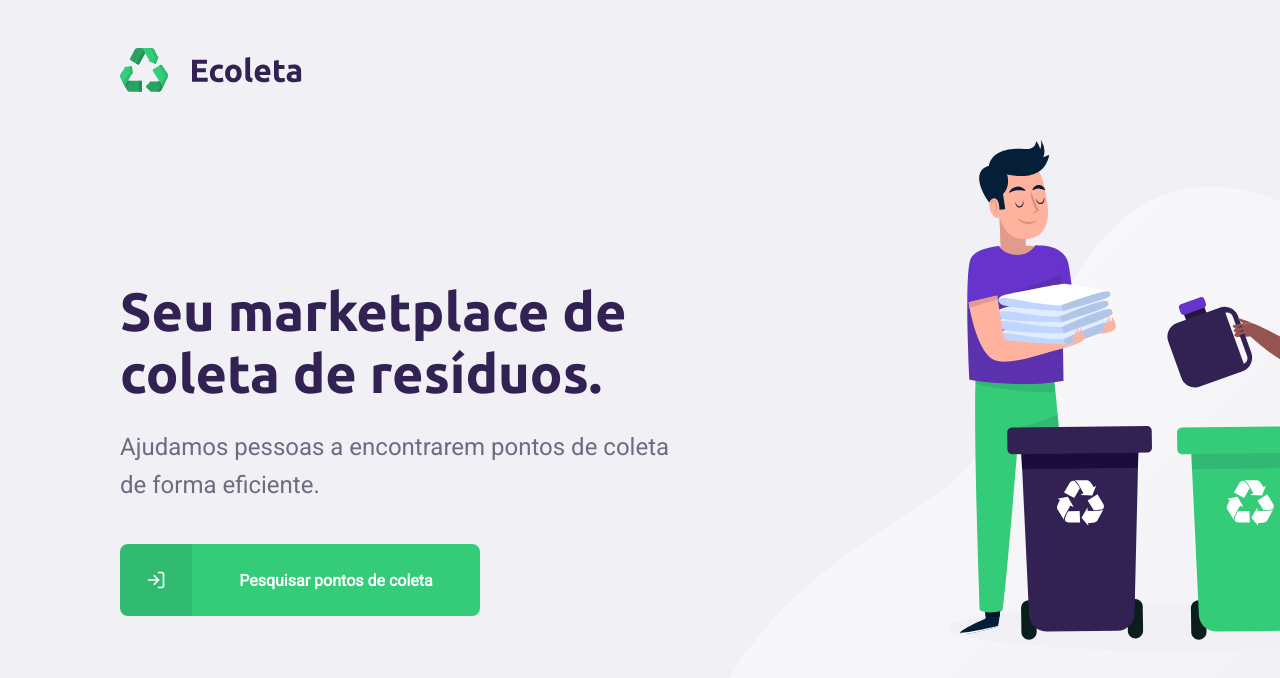
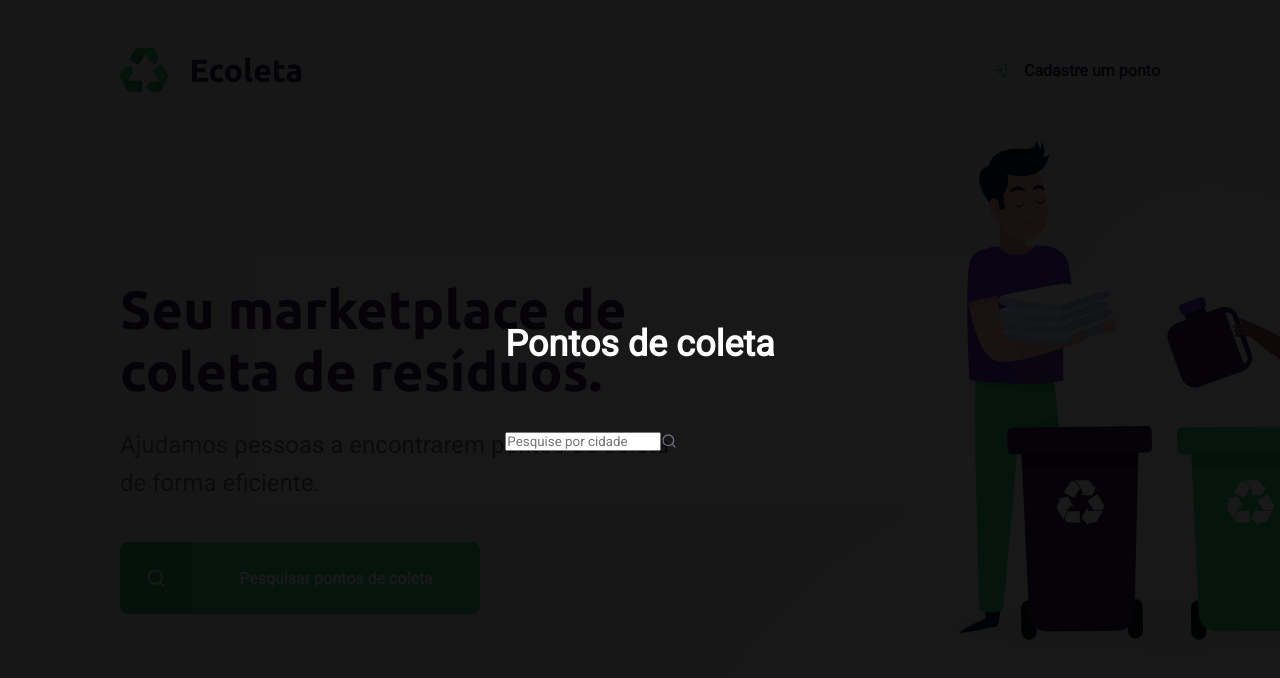
Before and after one commit to Alessandra-Nastassja/NLW-ROCKETSEAT, a React (Create React App) app in the folder web/: page / in a window 1280 px wide. Shown: the top 678 px of the page. Built offline with nearby package versions, Linux system fonts and the light colour scheme.

Commit message:
Criação da busca por ponto

```diff
--- a/web/src/pages/Home/index.tsx
+++ b/web/src/pages/Home/index.tsx
@@ -1,5 +1,5 @@
 import React from 'react';
-import { FiLogIn } from 'react-icons/fi';
+import { FiLogIn, FiSearch } from 'react-icons/fi';
 import { Link } from 'react-router-dom';
 
 import logo from '../../assets/logo.svg';
@@ -8,23 +8,38 @@ import './styles.css';
 
 const Home = () => {
     return (
+        <>
             <div id="page-home">
                 <div className="content">
                     <header>
                         <img src={logo} alt="Logo do Ecoleta"/>
+                        <Link to="/create-point">
+                            <FiLogIn/>
+                            Cadastre um ponto
+                        </Link>
                     </header>
                     <main>
                         <h1>Seu marketplace de coleta de resíduos.</h1>
                         <p>Ajudamos pessoas a encontrarem pontos de coleta de forma eficiente.</p>
-                     <Link to="/create-point">
+                        <Link to="/list-point">
                             <span>
-                             <FiLogIn/>
+                                <FiSearch/>
                             </span>
                             <strong>Pesquisar pontos de coleta</strong>
                         </Link>
                     </main>
                 </div>
             </div>
+            <div id="popup-home">
+                <div className="content">
+                    <label>Pontos de coleta</label>
+                    <div>
+                        <input type="text" placeholder="Pesquise por cidade"/>
+                        <FiSearch/>
+                    </div>
+                </div>
+            </div>
+        </>
     );
 }
 
--- a/web/src/pages/Home/styles.css
+++ b/web/src/pages/Home/styles.css
@@ -17,7 +17,26 @@
   }
 
   #page-home .content header {
+    width: 100%;
     margin: 48px 0 0;
+
+    display: flex;
+    justify-content: space-between;
+    align-items: center;
+  }
+
+  #page-home .content header a {
+    color: var(--title-color);
+    font-weight: bold;
+    text-decoration: none;
+
+    display: flex;
+    align-items: center;
+  }
+
+  #page-home .content header a svg {
+    margin-right: 16px;
+    color: var(--primary-color);
   }
 
   #page-home .content main {
@@ -83,6 +102,38 @@
     background: #2FB86E;
   }
 
+  #popup-home {
+    width: 100%;
+    height: 100%;
+    top: 0px;
+
+    position: fixed;
+    display: flex;
+    justify-content: center;
+    align-items: center;
+
+    background: rgba(0,0,0,.9);
+  }
+
+  #popup-home .content label{
+    font-size: 36px;
+    font-weight: 600;
+    color: #FFF;
+  }
+
+  #popup-home .content div{
+    width: 100%;
+    max-width: 360px;
+    height: 72px;
+    /* background: var(--primary-color); */
+    border-radius: 8px;
+    text-decoration: none;
+    display: flex;
+    align-items: center;
+    overflow: hidden;
+    margin-top: 40px;
+  }
+
   @media(max-width: 900px) {
     #page-home .content {
       align-items: center;
--- /dev/null
+++ b/web/src/pages/ListPoint/index.tsx
@@ -0,0 +1,12 @@
+import React from 'react';
+
+import './styles.css';
+
+const ListPoint = () => {
+    return (
+        <>
+        </>
+    );
+}
+
+export default ListPoint;
--- a/web/src/routes.tsx
+++ b/web/src/routes.tsx
@@ -2,13 +2,15 @@ import React from 'react';
 import { Route, BrowserRouter } from 'react-router-dom';
 
 import Home from './pages/Home/index';
-import CreatePoint from './pages/CreatePoint'
+import CreatePoint from './pages/CreatePoint';
+import ListPoint from './pages/ListPoint';
 
 const Routes = () => {
     return (
         <BrowserRouter>
             <Route component={Home} path="/" exact/>
             <Route component={CreatePoint} path="/create-point" />
+            <Route component={ListPoint} path="/list-point" />
         </BrowserRouter>
     );
 }
```
Also changed, not shown: web/src/pages/ListPoint/styles.css (added). Lines whose indentation alone changed are shown as unchanged.
